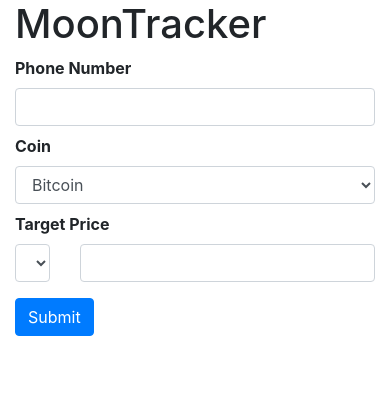
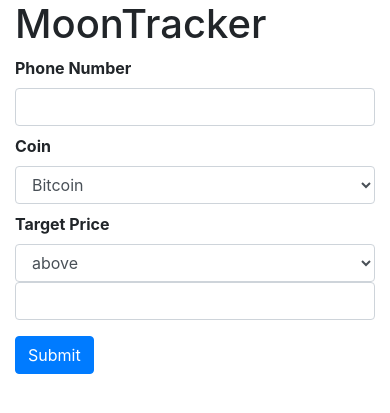
Before and after one commit to JonhuaWolfe/amrqura, a Flask app: page / in a window 390 px wide. Shown: the top 413 px of the page. Run offline with Flask 2, Linux system fonts and the light colour scheme; some libraries are stand-ins or nearby versions.

Commit message:
mobile fix I think?

```diff
--- a/templates/index.html
+++ b/templates/index.html
@@ -42,10 +42,10 @@
                         </dt>
                         <dd>
                             <div class="row">
-                                <div class="col-2">
+                                <div class="col-xs-12 col-md-2">
                                    {{ render_field(form.less_more) }}
                                 </div>
-                                <div class="col-10">
+                                <div class="col-xs-12 col-md-10">
                                     {{ render_field(form.target_price) }}
                                 </div>
                             </div>
```
